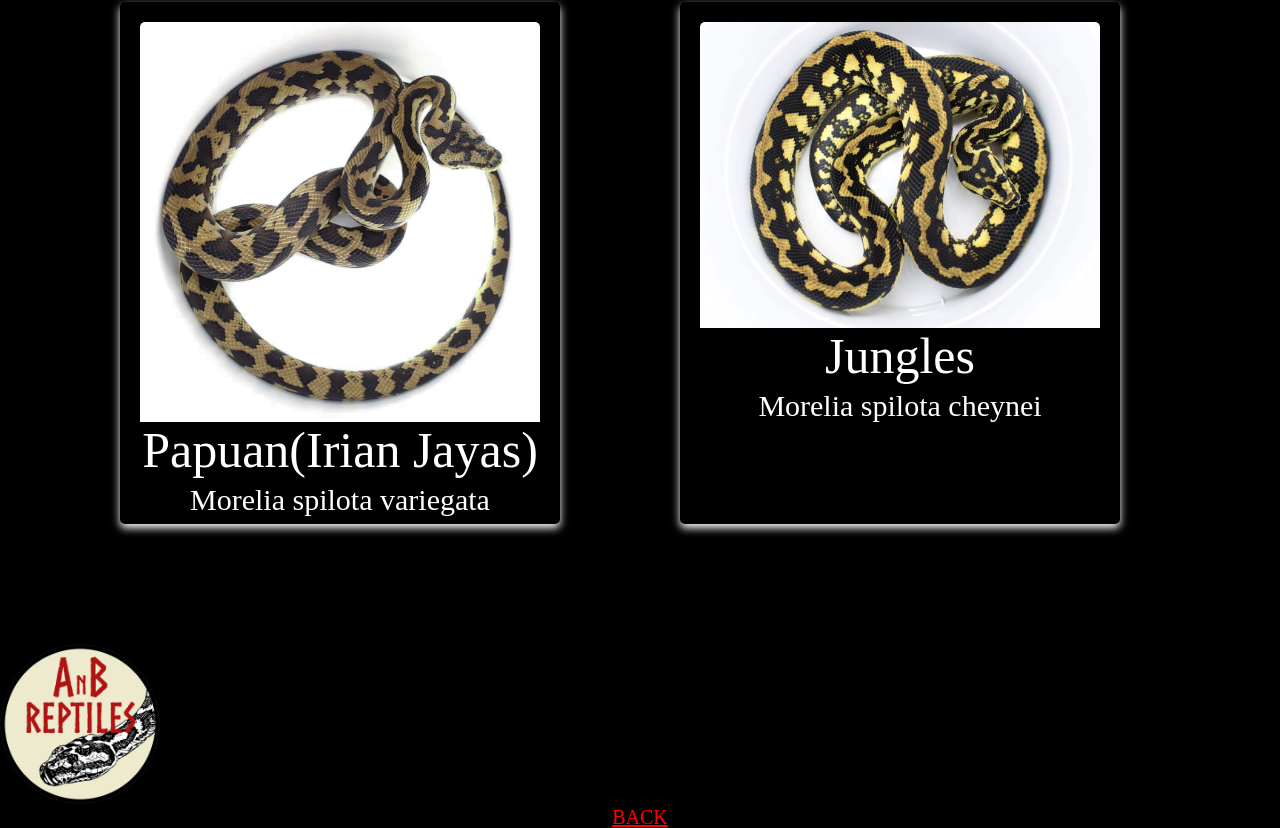
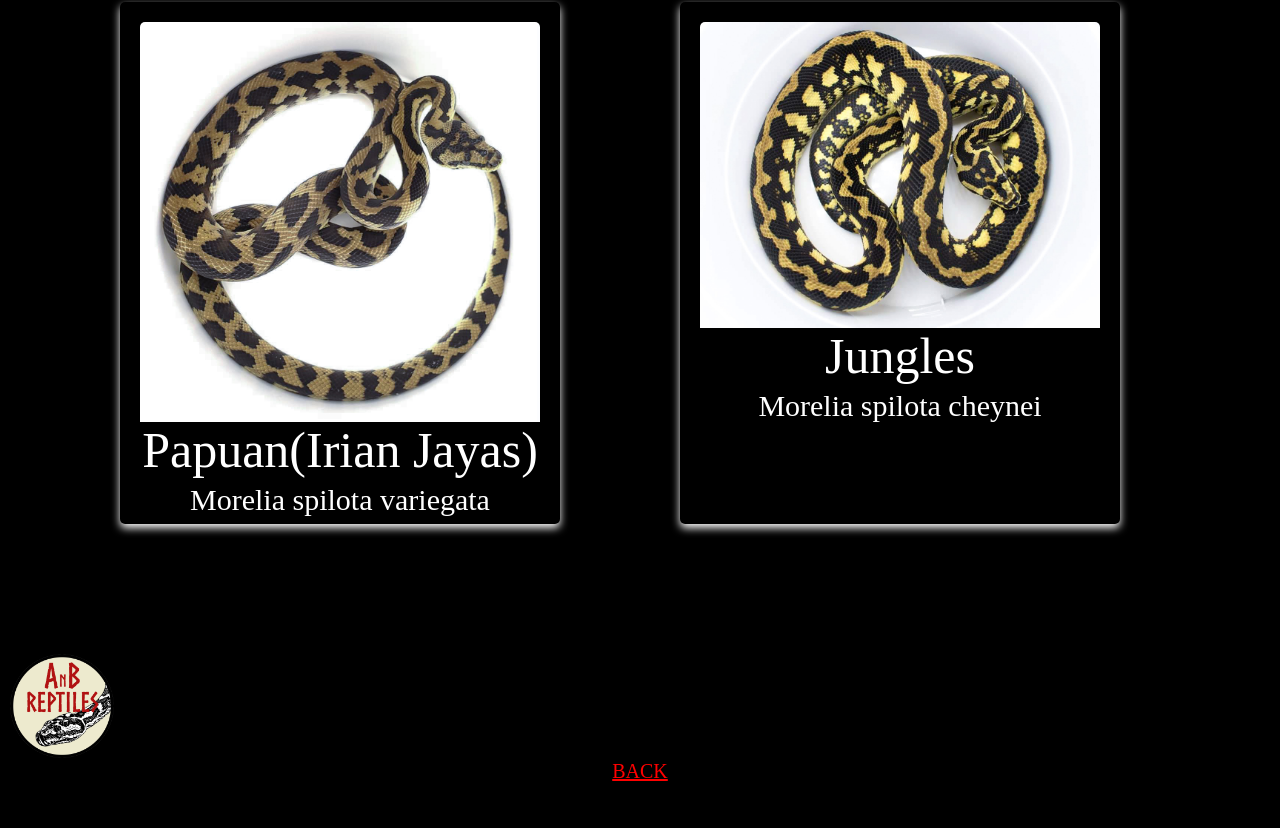
Before and after one commit to BenFrame/photo-site, a React (Create React App) app: page /Collection in a window 1280 px wide. Shown: the part 691-1519 px from the top of the page. After the commit the page ends 1473 px from the top, so only its background shows below. Built offline with nearby package versions, Linux system fonts and the light colour scheme.

Commit message:
moved logo

```diff
--- a/src/App.css
+++ b/src/App.css
@@ -34,7 +34,10 @@
 }
 
 .App-logo-inner {
-  height: 20vmin;
+  height: 13vmin;
+  top:0;
+  margin-top: 10px;
+  margin-left: 10px;
 
 }
 
@@ -47,6 +50,7 @@
 .Header{
   text-align: center;
   justify-content: center;
+
 
 }
 
@@ -146,8 +150,9 @@
     justify-content: center;
   }
 
-  nav{
+  nav {
     text-align: center;
+    text-decoration: none;
   }
 
   .Quote{
--- a/src/Components/Main-inner.js
+++ b/src/Components/Main-inner.js
@@ -8,6 +8,8 @@ export default function Main() {
         <div className = "App-inner">
 
             <header className="App-header-inner">
+
+                <img  src={ablogo} className="App-logo-inner" alt="logo"/>
 
                 <div className="Header">
                     <h1 >WELCOME</h1>
@@ -39,7 +41,7 @@ export default function Main() {
             <footer className = "Footer">
                 <div>
 
-                <img  src={ablogo} className="App-logo-inner" alt="logo"/>
+
                 <Link to="/" >BACK</Link>
 
                 </div>
```
